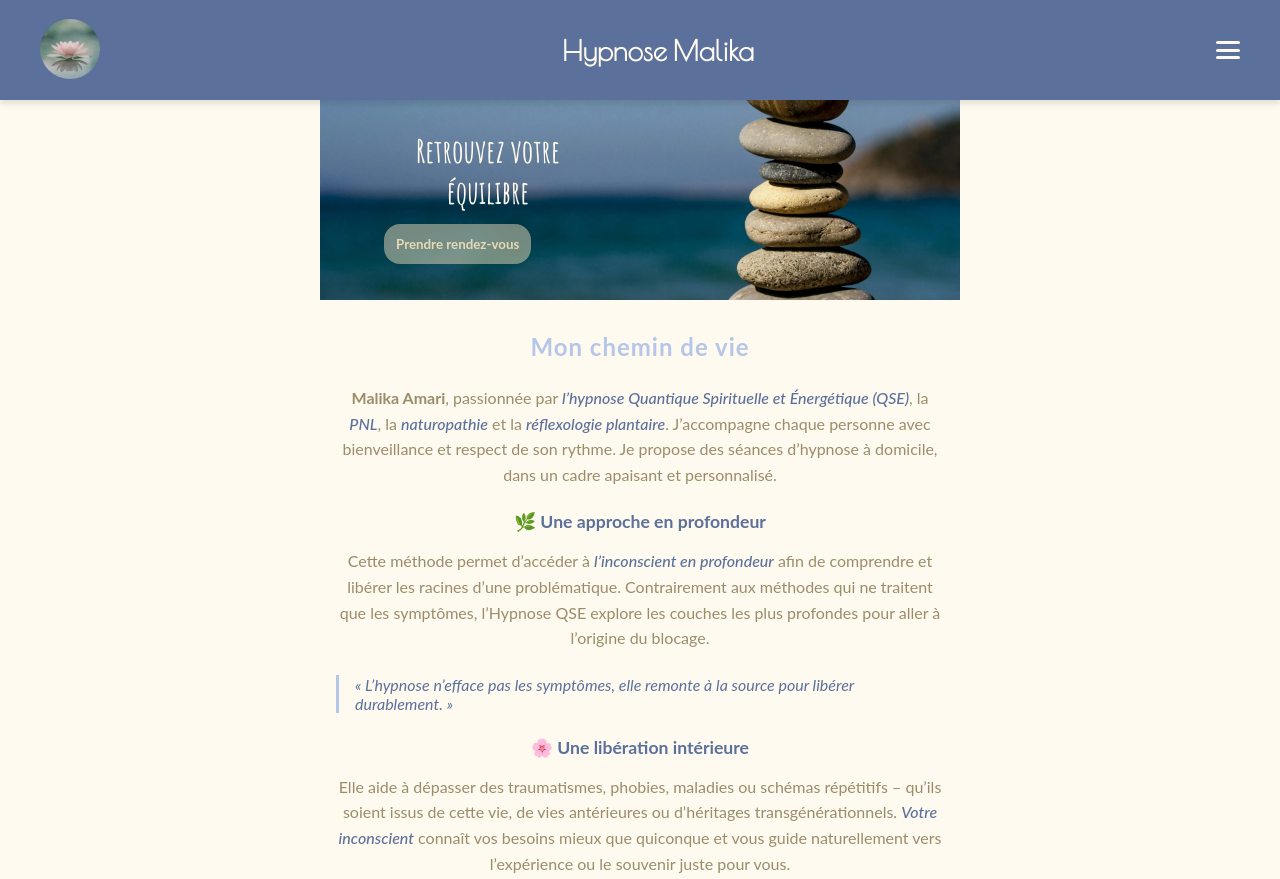
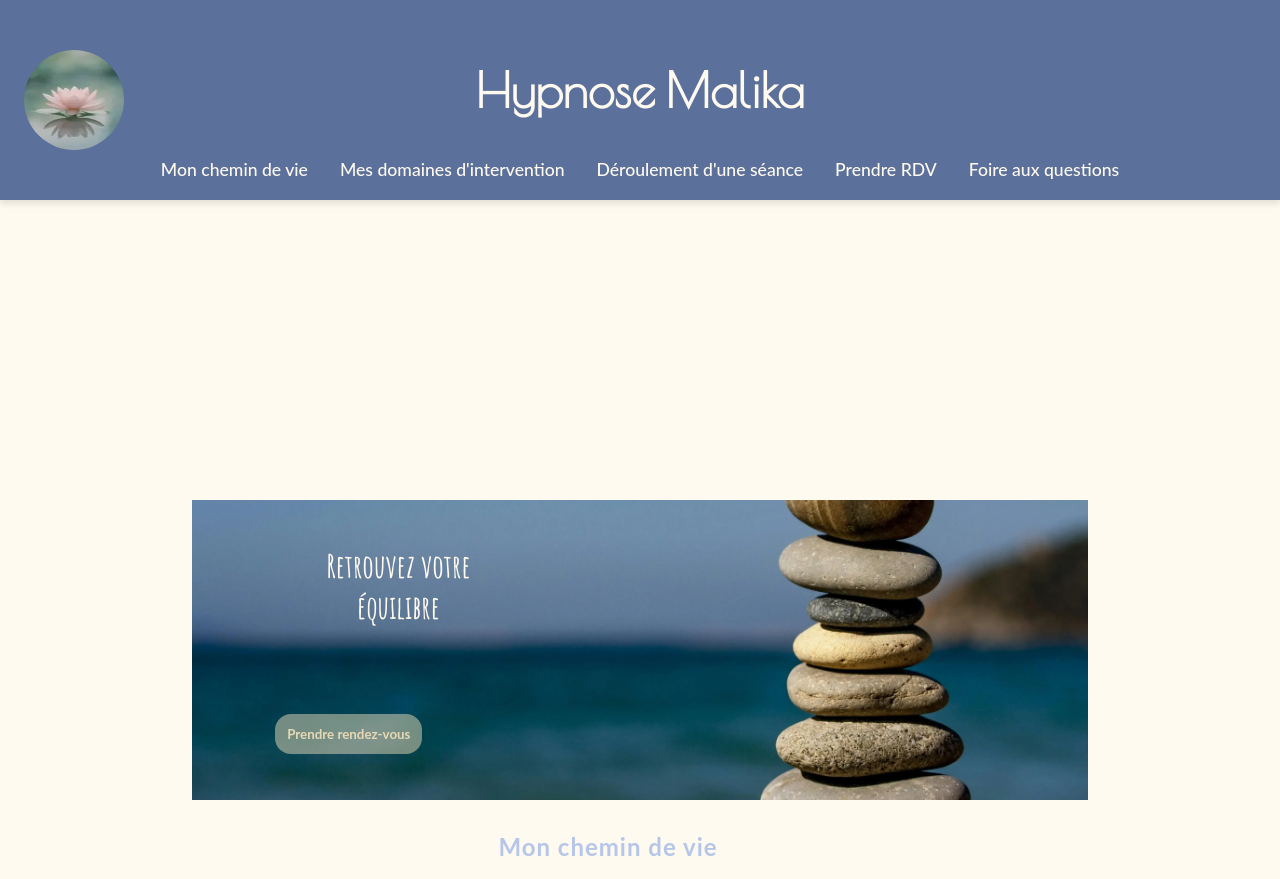
Before and after one commit to vrsslt/Hypnose-Malika, an Astro site: page / in a window 1280 px wide. Shown: the top 879 px of the page. Built offline with nearby package versions, Linux system fonts and the light colour scheme; Astro itself is replaced by a stand-in of ours.

Commit message:
Header responsive for desktop ok

```diff
--- a/src/components/Banner.astro
+++ b/src/components/Banner.astro
@@ -53,6 +53,16 @@
     .banner button span {
         color: var(--color-sand);
     }
+
+    @media (min-width: 1024px) {
+
+        .banner {
+            height: 300px;
+            scroll-margin-top: 200px;
+            margin-top: 200px;
+
+        }
+    }
 </style>
 
 <script>
--- a/src/components/Header.astro
+++ b/src/components/Header.astro
@@ -126,6 +126,151 @@
         border-radius: 2px;
     }
 
+    /* TABLETTE / DESKTOP */
+    header {
+  position: fixed;
+  top: 0;
+  left: 0;
+  width: 100%;
+  background-color: var(--color-dark-blue);
+  z-index: 1000; /* s'assurer qu'il reste au-dessus */
+  box-shadow: 0 4px 6px rgba(0,0,0,0.1);
+}
+
+.header-inner {
+  max-width: 1200px;
+  margin: 0 auto;
+  padding: 0 1rem;
+  display: flex;
+  justify-content: space-between;
+  align-items: center;
+  height: 100px; /* mobile par défaut */
+  position: relative;
+}
+
+/* logo */
+header img {
+  width: 60px;
+  height: 60px;
+  border-radius: 50%;
+}
+
+/* titre */
+header h1 {
+  font-size: 1.5rem;
+  flex-shrink: 0;
+  text-align: center;
+}
+
+/* burger menu mobile */
+#burger {
+  display: flex;
+  flex-direction: column;
+  justify-content: space-between;
+  width: 24px;
+  height: 18px;
+  background: none;
+  border: none;
+  cursor: pointer;
+  padding: 0;
+}
+
+#burger span {
+  display: block;
+  height: 3px;
+  width: 100%;
+  background-color: var(--color-white);
+  border-radius: 2px;
+}
+
+/* nav mobile */
+.nav-menu {
+  position: fixed;
+  top: 100px;
+  right: -100%;
+  width: 50%;
+  height: calc(100vh - 100px);
+  background-color: var(--color-dark-blue);
+  transition: right 0.4s ease;
+  z-index: 999;
+}
+
+.nav-menu.open {
+  right: 0;
+}
+
+.nav-menu ul {
+  list-style: none;
+  padding: 2rem;
+  display: flex;
+  flex-direction: column;
+  gap: 1rem;
+}
+
+/* --- Desktop --- */
+@media (min-width: 1024px) {
+
+    header {
+        height: 200px;
+    }
+  .header-inner {
+    flex-direction: column;
+    align-items: center;
+    height: 160px;
+  }
+
+  header img {
+    position: absolute; /* logo reste à gauche */
+    left: 0;
+    top: 50%;
+    transform: translateY(-50%);
+    width: 100px;
+    height: 100px;
+  }
+
+  header h1 {
+    text-align: center;
+    font-size: 3rem;
+    margin-top: 0.5rem;
+  }
+
+  #burger {
+    display: none;
+  }
+
+  .nav-menu {
+    position: static; /* nav dans le flux */
+    width: auto;
+    height: auto;
+    display: flex;
+    justify-content: center;
+    margin-top: 0.5rem;
+    box-shadow: none;
+    border-left: none;
+  }
+
+  .nav-menu ul {
+    flex-direction: row;
+    gap: 2rem;
+    padding: 0;
+  }
+
+  .nav-menu li {
+    margin: 0;
+  }
+
+  .nav-menu a {
+    font-size: 1.1rem;
+    font-weight: 500;
+    color: var(--color-white);
+  }
+
+  .nav-menu a:hover {
+    color: var(--color-sand);
+  }
+}
+
+
   </style>
 
 
--- a/src/styles/global.css
+++ b/src/styles/global.css
@@ -31,13 +31,17 @@ main {
 
 @media (min-width: 768px) {
 	/* styles tablette */
-	html {
-		width: 50%;
-		margin: 0 auto;
-		background-color: var(--color-white);
-	}
 }
 
 @media (min-width: 1024px) {
 	/* styles desktop */
+	html {
+		width: 70%;
+		margin: 0 auto;
+		background-color: var(--color-white);
+	}
+
+	main {
+		padding-top: 300px;
+	}
 }
```
